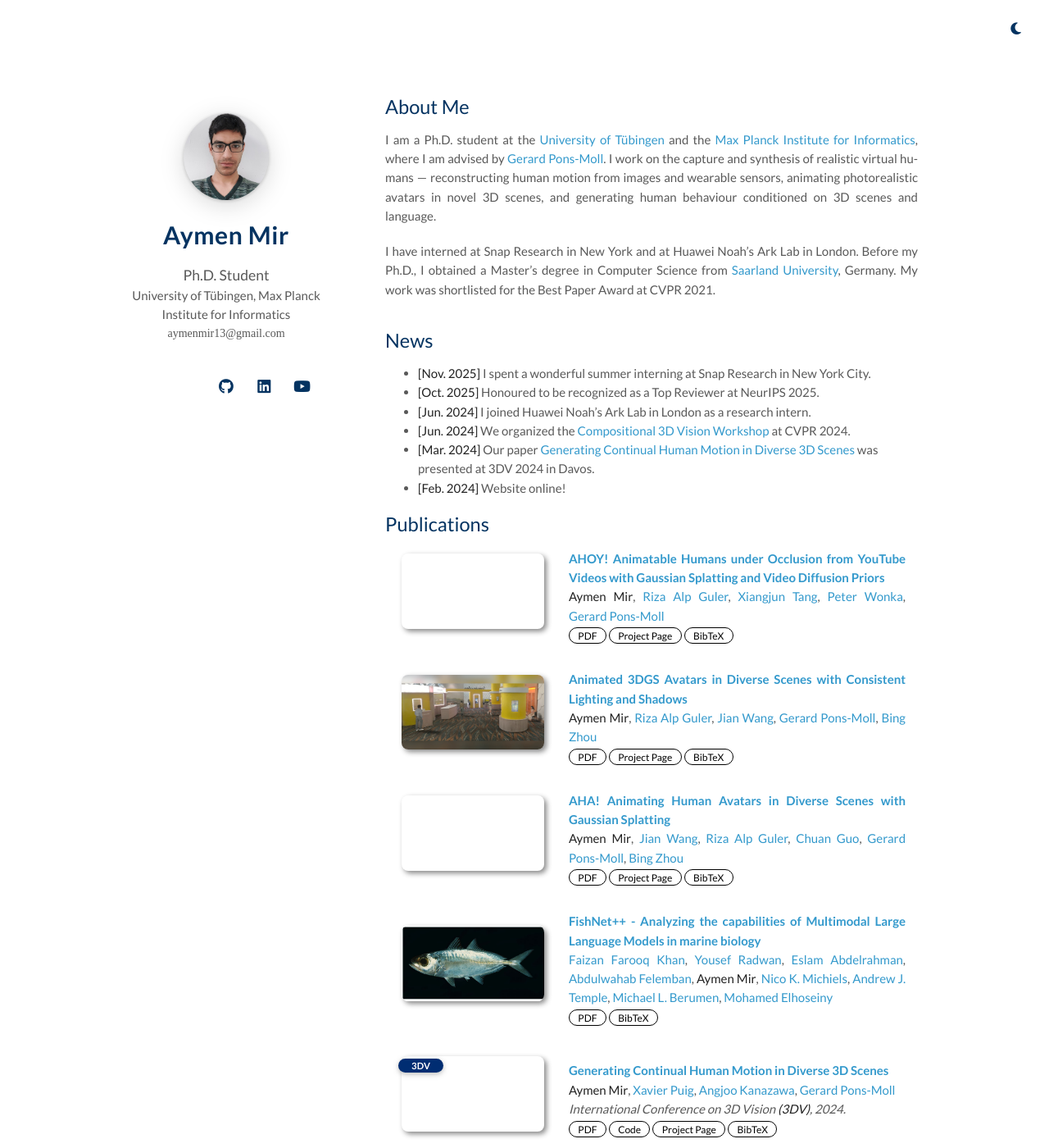
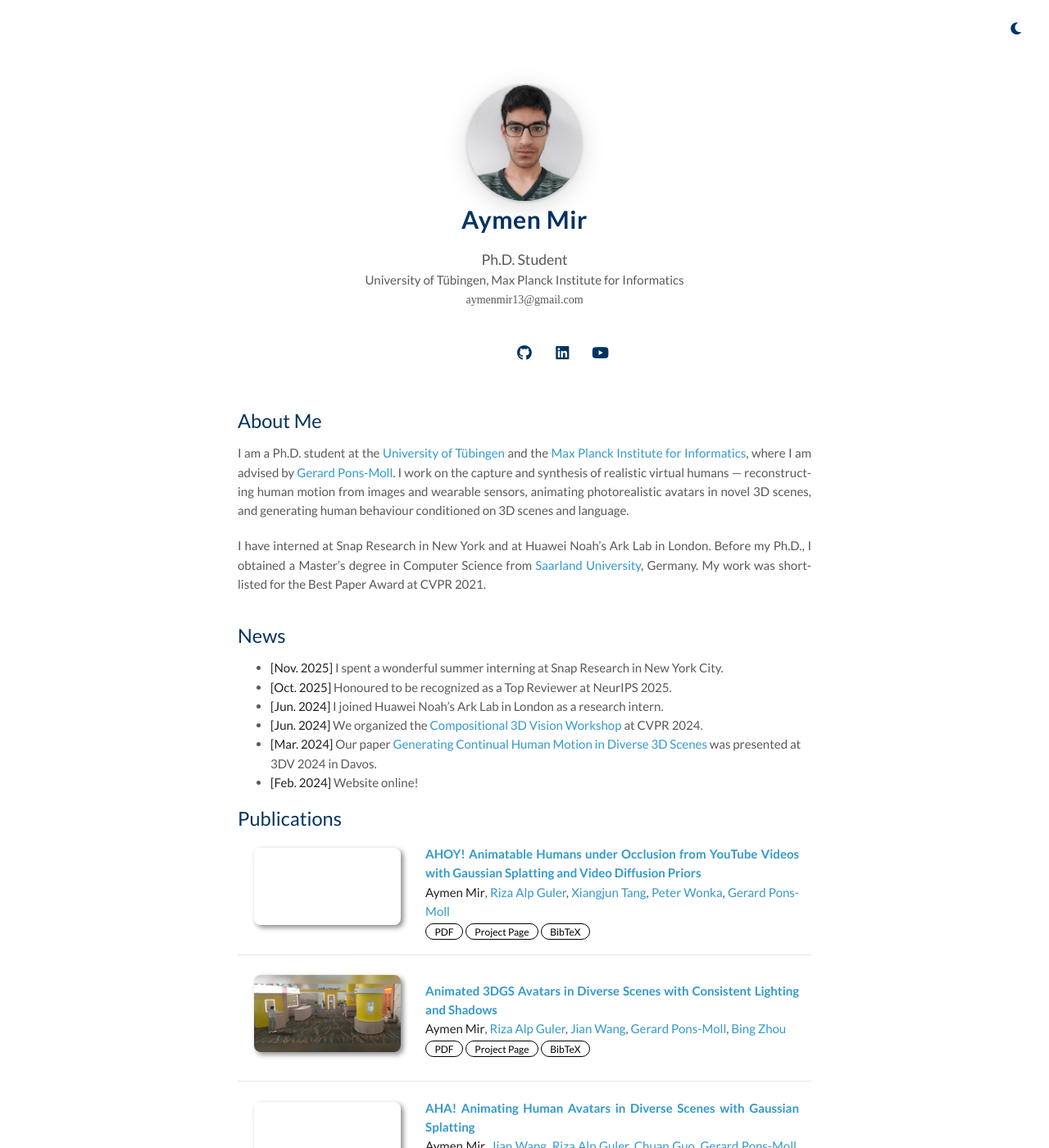
Before and after one commit to miraymen/miraymen.github.io, a Jekyll site: the page built from index.md, in a window 1280 px wide and 1400 px high. Shown: the whole window at 82% size. Built offline with Jekyll 4.4.1, drawn with Linux system fonts in a browser that asks for light colours; a style sheet for code colours, icons or effects is not loaded; our own code applies the rules of GitHub Pages for plain Markdown files; grey boxes are pictures that could not be loaded.

Commit message:
Single-column layout with top header; hairline separators between papers

```diff
--- a/_includes/publications.md
+++ b/_includes/publications.md
@@ -54,8 +54,6 @@
 </div>
 </li>
 
-<br>
-
 {% endfor %}
 
 </ol>
--- a/_sass/minimal-light-no-dark-mode.scss
+++ b/_sass/minimal-light-no-dark-mode.scss
@@ -169,11 +169,8 @@ papertitle {
 
       .image.avatar img {
         border-radius: 100%;
-        width: 45%;
-        padding: 20px;
-        // border: 1px solid #ddd;
-        // padding: 3px;
-        // box-shadow: 0 -1px 5px 1px rgba(200, 200, 200, 0.3);
+        width: 140px;
+        padding: 0;
       }
 
     #header .image.avatar {
@@ -233,7 +230,8 @@ a:hover small {
 }
 
 .wrapper {
-  width:960px;
+  width:700px;
+  max-width:100%;
   margin:0 auto;
 }
 
@@ -283,11 +281,11 @@ img, video {
 }
 
 header {
-  width:232px;
-  float:left;
-  position:fixed;
+  width:auto;
+  float:none;
+  position:static;
   -webkit-font-smoothing:subpixel-antialiased;
-  padding-top:4.0em;
+  padding-top:3.0em;
   text-align:center
 }
 
@@ -353,9 +351,9 @@ header ul a strong {
 }
 
 section {
-  width:650px;
-  float:right;
-  padding-top:4.0em;
+  width:auto;
+  float:none;
+  padding-top:2.0em;
   padding-bottom:50px;
 }
 
@@ -371,10 +369,9 @@ hr {
 }
 
 footer {
-  width:232px;
-  float:left;
-  position:fixed;
-  bottom:30px;
+  width:auto;
+  float:none;
+  position:static;
   -webkit-font-smoothing:subpixel-antialiased;
   text-align:center;
 }
@@ -398,7 +395,7 @@ footer {
   }
 
   header {
-    padding-right:320px;
+    padding-right:0;
   }
 
   section {
@@ -421,8 +418,8 @@ footer {
 
    .image.avatar img {
         border-radius: 100%;
-        width: 117px;
-        padding:20px;
+        width: 120px;
+        padding:0;
       }
   #head1o2 {
     visibility: hidden;
@@ -477,8 +474,8 @@ footer {
 
   .image.avatar img {
       border-radius: 100%;
-      width: 95px;
-      padding:20px;
+      width: 100px;
+      padding:0;
   }
   #head1o2 {
     visibility: hidden;
--- a/_sass/minimal-light.scss
+++ b/_sass/minimal-light.scss
@@ -245,11 +245,8 @@ html[data-theme="dark"] papertitle {
 
       .image.avatar img {
         border-radius: 100%;
-        width: 45%;
-        padding: 20px;
-        // border: 1px solid #ddd;
-        // padding: 3px;
-        // box-shadow: 0 -1px 5px 1px rgba(200, 200, 200, 0.3);
+        width: 140px;
+        padding: 0;
       }
 
     #header .image.avatar {
@@ -333,7 +330,8 @@ a:hover small {
 }
 
 .wrapper {
-  width:960px;
+  width:700px;
+  max-width:100%;
   margin:0 auto;
 }
 
@@ -401,11 +399,11 @@ img, video {
 }
 
 header {
-  width:232px;
-  float:left;
-  position:fixed;
+  width:auto;
+  float:none;
+  position:static;
   -webkit-font-smoothing:subpixel-antialiased;
-  padding-top:4.0em;
+  padding-top:3.0em;
   text-align:center
 }
 
@@ -481,9 +479,9 @@ header ul a strong {
 }
 
 section {
-  width:650px;
-  float:right;
-  padding-top:4.0em;
+  width:auto;
+  float:none;
+  padding-top:2.0em;
   padding-bottom:50px;
 }
 
@@ -499,10 +497,9 @@ hr {
 }
 
 footer {
-  width:232px;
-  float:left;
-  position:fixed;
-  bottom:30px;
+  width:auto;
+  float:none;
+  position:static;
   -webkit-font-smoothing:subpixel-antialiased;
   text-align:center;
 }
@@ -526,7 +523,7 @@ footer {
   }
 
   header {
-    padding-right:320px;
+    padding-right:0;
   }
 
   section {
@@ -549,8 +546,8 @@ footer {
 
    .image.avatar img {
         border-radius: 100%;
-        width: 117px;
-        padding:20px;
+        width: 120px;
+        padding:0;
       }
   #head1o2 {
     visibility: hidden;
@@ -605,8 +602,8 @@ footer {
 
   .image.avatar img {
       border-radius: 100%;
-      width: 95px;
-      padding:20px;
+      width: 100px;
+      padding:0;
   }
   #head1o2 {
     visibility: hidden;
--- a/assets/css/publications-no-dark-mode.css
+++ b/assets/css/publications-no-dark-mode.css
@@ -36,7 +36,9 @@ blockquote { background: var(--global-bg-color); border-left: 2px solid var(--gl
 
 .publications ol.bibliography { list-style: none; padding: 0; margin-top: 0; }
 
-.publications ol.bibliography li { min-height: 110px; margin-bottom: 0.5rem; }
+.publications ol.bibliography li { min-height: 110px; border-bottom: 1px solid #e5e5e5; padding-bottom: 1.0rem; margin-bottom: 1.2rem; }
+
+.publications ol.bibliography li:last-child { border-bottom: none; }
 
 .publications ol.bibliography li .abbr { height: auto; margin-bottom: 0.5rem; }
 
--- a/assets/css/publications.css
+++ b/assets/css/publications.css
@@ -40,7 +40,15 @@ blockquote { background: var(--global-bg-color); border-left: 2px solid var(--gl
 
 .publications ol.bibliography { list-style: none; padding: 0; margin-top: 0; }
 
-.publications ol.bibliography li { min-height: 110px; margin-bottom: 0.5rem; }
+.publications ol.bibliography li { min-height: 110px; border-bottom: 1px solid #e5e5e5; padding-bottom: 1.0rem; margin-bottom: 1.2rem; }
+
+.publications ol.bibliography li:last-child { border-bottom: none; }
+
+@media (prefers-color-scheme: dark) {
+html:not([data-theme="light"]) .publications ol.bibliography li { border-bottom-color: #3a3b45; }
+}
+
+html[data-theme="dark"] .publications ol.bibliography li { border-bottom-color: #3a3b45; }
 
 .publications ol.bibliography li .abbr { height: auto; margin-bottom: 0.5rem; }
 
```
